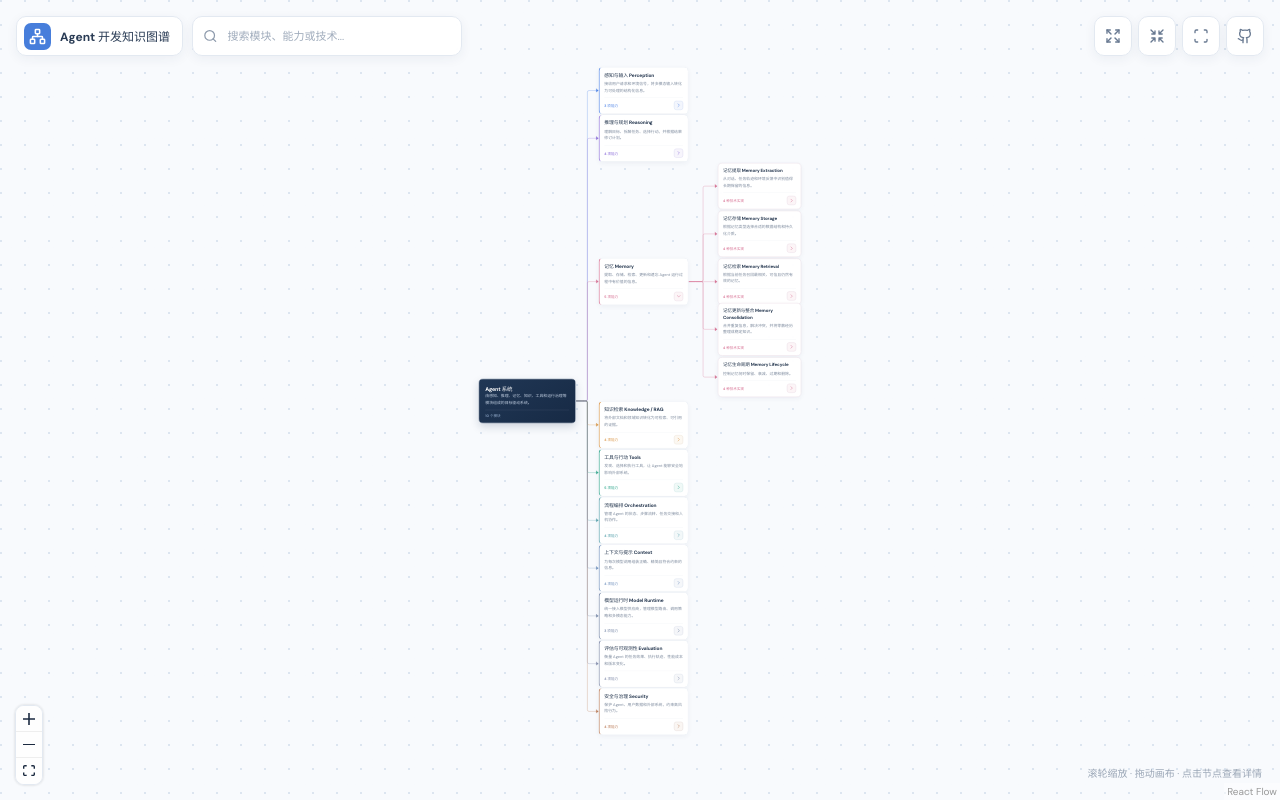
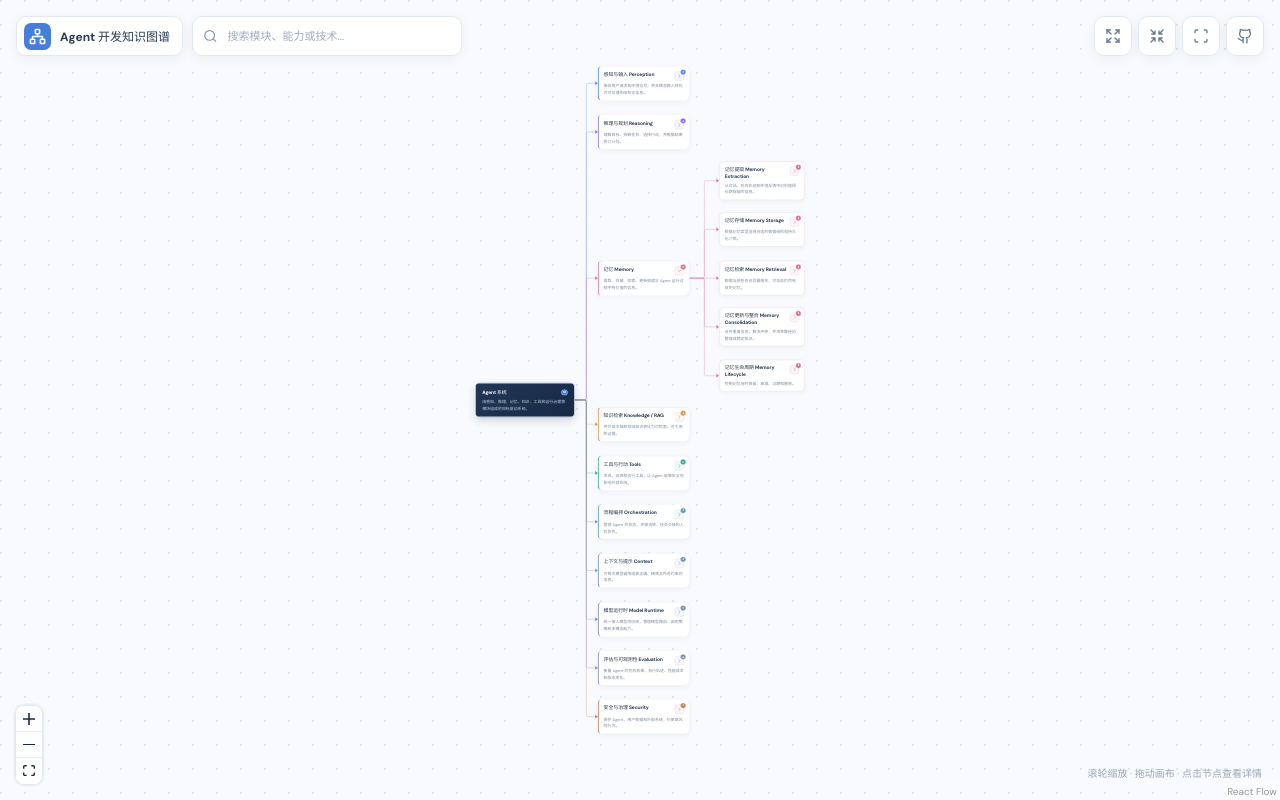
Before and after one commit to RIVERS0FT/Agent, a React (Vite) app: page / in a window 1280 px wide. Built offline with nearby package versions, Linux system fonts and the light colour scheme.

Commit message:
ui: align node controls and declutter insight panel

```diff
--- a/src/components/DetailPanel.tsx
+++ b/src/components/DetailPanel.tsx
@@ -8,35 +8,16 @@ type DetailPanelProps = {
   onClose: () => void;
 };
 
-const kindLabels: Record<KnowledgeNodeData["kind"], string> = {
-  root: "AGENT SYSTEM",
-  module: "AGENT MODULE",
-  capability: "MODULE CAPABILITY",
-  implementation: "TECH IMPLEMENTATION"
-};
-
-const kindNames: Record<KnowledgeNodeData["kind"], string> = {
-  root: "系统总览",
-  module: "Agent 模块",
-  capability: "模块能力",
-  implementation: "技术实现"
-};
-
 export function DetailPanel({ item, color, kind, onClose }: DetailPanelProps) {
   return (
     <aside className="detail-panel" aria-label="知识节点详情">
       <div className="detail-panel-top">
-        <div>
-          <span className="detail-panel-eyebrow">NODE INSIGHT</span>
-          <span className="detail-panel-status">{kindNames[kind]}</span>
-        </div>
         <button type="button" className="icon-button" onClick={onClose} aria-label="关闭详情">
           <X size={18} />
         </button>
       </div>
 
       <div className="detail-accent" style={{ background: color }} />
-      <div className="detail-kind">{kindLabels[kind]}</div>
       <h2>{item.title}</h2>
       <p className="detail-summary">{item.summary}</p>
 
@@ -108,11 +89,6 @@ export function DetailPanel({ item, color, kind, onClose }: DetailPanelProps) {
           </div>
         </section>
       )}
-
-      <div className="detail-panel-foot">
-        <span className="detail-foot-dot" />
-        点击画布空白处可关闭详情
-      </div>
     </aside>
   );
 }
--- a/src/components/KnowledgeNode.tsx
+++ b/src/components/KnowledgeNode.tsx
@@ -8,7 +8,10 @@ type KnowledgeFlowNode = Node<KnowledgeNodeData, "knowledge">;
 function ExpandButton({ data }: { data: KnowledgeNodeData }) {
   if (!data.hasChildren || data.kind === "root") return null;
 
+  const count = data.item.children?.length ?? 0;
+
   return (
+    <div className="node-expand-control">
       <button
         type="button"
         className="expand-node-button nodrag"
@@ -21,6 +24,14 @@ function ExpandButton({ data }: { data: KnowledgeNodeData }) {
       >
         {data.expanded ? <ChevronDown size={17} /> : <ChevronRight size={17} />}
       </button>
+      <span
+        className="node-child-count"
+        title={count + " 个下级节点"}
+        aria-label={count + " 个下级节点"}
+      >
+        {count}
+      </span>
+    </div>
   );
 }
 
@@ -32,12 +43,6 @@ export function KnowledgeNode({ data, selected }: NodeProps<KnowledgeFlowNode>)
 
   const accentStyle = { "--node-accent": data.color } as CSSProperties;
   const childCount = data.item.children?.length ?? 0;
-  const countLabel =
-    data.kind === "root"
-      ? childCount + " 个模块"
-      : data.kind === "module"
-        ? childCount + " 项能力"
-        : childCount + " 种技术实现";
 
   return (
     <div className={className} style={accentStyle}>
@@ -61,21 +66,31 @@ export function KnowledgeNode({ data, selected }: NodeProps<KnowledgeFlowNode>)
         />
       )}
 
-      <div className="node-main">
+      <div className="node-header">
         {data.kind === "root" ? (
           <h2 className="node-title">{data.item.title}</h2>
         ) : (
           <h3 className="node-title">{data.item.title}</h3>
         )}
-        <p className="node-summary">{data.item.summary}</p>
-      </div>
 
         {data.hasChildren && (
-        <div className="node-footer">
-          <span className="node-child-count">{countLabel}</span>
+          <div className="node-actions">
+            {data.kind === "root" ? (
+              <span
+                className="node-child-count node-root-count"
+                title={childCount + " 个模块"}
+                aria-label={childCount + " 个模块"}
+              >
+                {childCount}
+              </span>
+            ) : (
               <ExpandButton data={data} />
+            )}
           </div>
         )}
       </div>
+
+      <p className="node-summary">{data.item.summary}</p>
+    </div>
   );
 }
--- a/src/index.css
+++ b/src/index.css
@@ -293,3 +293,79 @@ a { color: inherit; text-decoration: none; }
   font-size: 12px;
   line-height: 1.7;
 }
+
+
+/* Node header: title and expand control share one row. */
+.node-header {
+  display: flex;
+  align-items: flex-start;
+  justify-content: space-between;
+  gap: 10px;
+  min-width: 0;
+}
+
+.node-title,
+.node-root .node-title,
+.node-capability .node-title,
+.node-implementation .node-title {
+  flex: 1;
+  min-width: 0;
+  margin: 0;
+  font-size: 15px;
+  line-height: 1.4;
+  overflow-wrap: anywhere;
+}
+
+.node-summary,
+.node-root .node-summary,
+.node-module .node-summary,
+.node-capability .node-summary,
+.node-implementation .node-summary {
+  margin: 7px 0 0;
+  font-size: 12px;
+  line-height: 1.7;
+}
+
+.node-actions {
+  flex: 0 0 auto;
+  display: flex;
+  align-items: flex-start;
+  padding-top: 1px;
+}
+
+.node-expand-control {
+  position: relative;
+  width: 28px;
+  height: 28px;
+}
+
+.node-child-count {
+  position: absolute;
+  top: -6px;
+  right: -6px;
+  z-index: 2;
+  min-width: 17px;
+  height: 17px;
+  display: grid;
+  place-items: center;
+  padding: 0 4px;
+  border: 1.5px solid #fff;
+  border-radius: 999px;
+  color: #fff;
+  background: var(--node-accent);
+  font-size: 9px;
+  font-weight: 700;
+  line-height: 1;
+  font-variant-numeric: tabular-nums;
+}
+
+.node-root .node-child-count {
+  color: #fff;
+  background: #477edb;
+}
+
+.node-root-count {
+  position: relative;
+  top: 0;
+  right: 0;
+}
```
Lines whose indentation alone changed are shown as unchanged.
